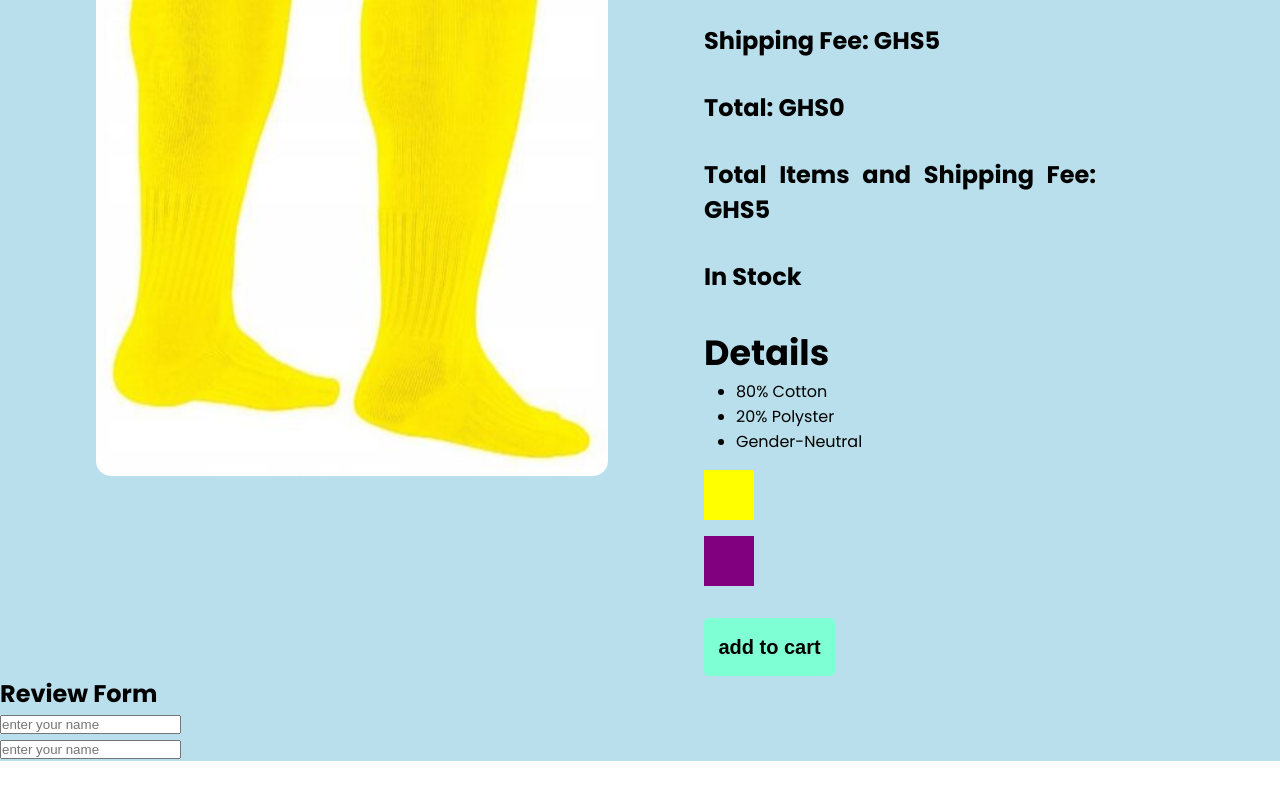
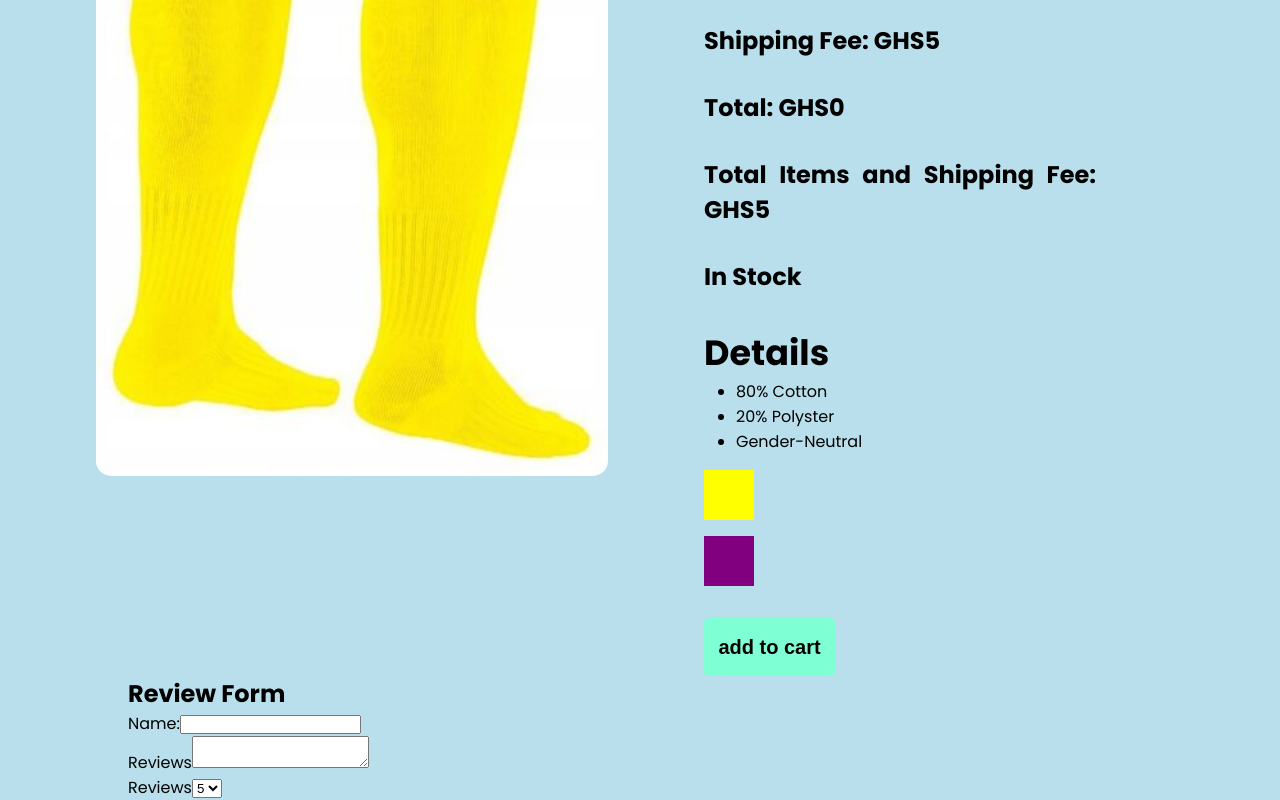
Before and after one commit to Obaayaa-1988/Vuejs2-Product-Project, a Vue app: page / in a window 1280 px wide. Shown: the part 260-1060 px from the top of the page. Before the commit the page ends 1021 px from the top, so only its background shows below. Built offline with nearby package versions, Linux system fonts and the light colour scheme.

Commit message:
added input fields for product review

```diff
--- a/src/components/ReviewPage.vue
+++ b/src/components/ReviewPage.vue
@@ -2,8 +2,31 @@
 <div class="container">
     <div>
         <h2>Review Form</h2>
-        <input type="text" placeholder="enter your name"><br>
-        <input type="text" placeholder="enter your name">
+        <form>
+            <p>
+                <label for="name">Name:</label>
+                <input id="name" type="text" ><br>
+            </p>
+            <p>
+                <label>Reviews</label>
+             <textarea id="review"></textarea>
+
+            </p>
+
+            <p>
+                <label>Reviews</label>
+                <select id="rating">
+                    <option>5</option>
+                    <option>4</option>
+                    <option>3</option>
+                    <option>2</option>
+                    <option>1</option>
+                </select>
+            </p>
+
+
+
+        </form>
     </div>
 
 
@@ -17,6 +40,9 @@ export default {
 }
 </script>
 
-<style>
-
+<style scoped>
+.container{
+    width: 80%;
+    margin: auto;
+}
 </style>
```
